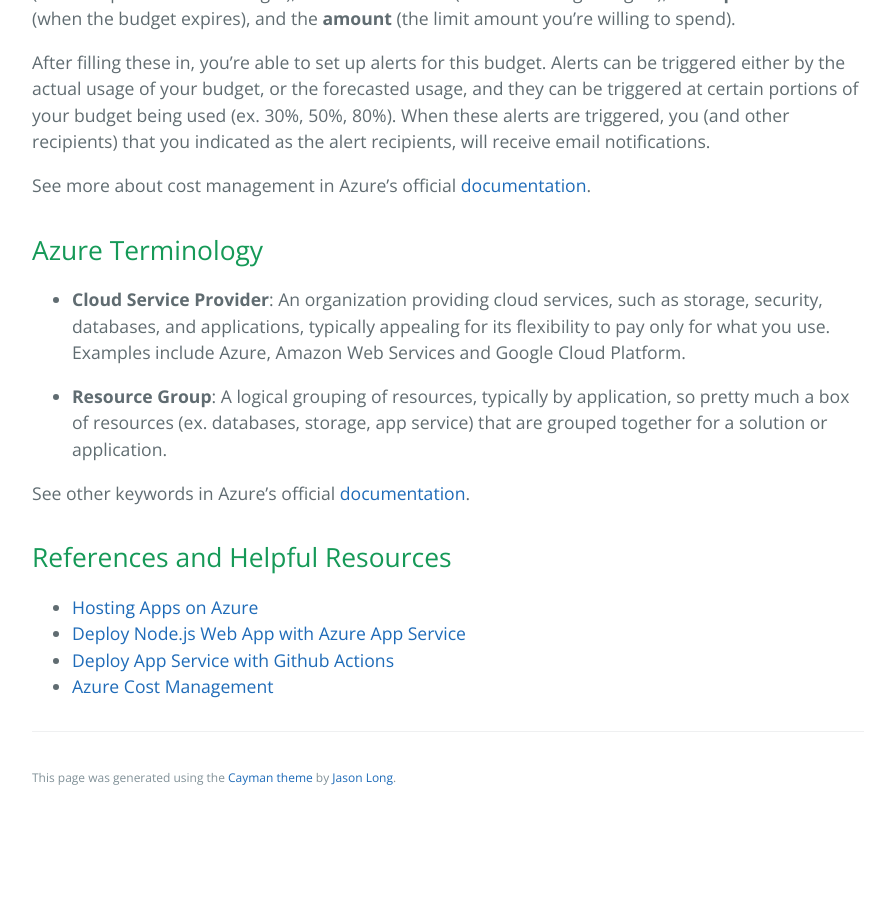
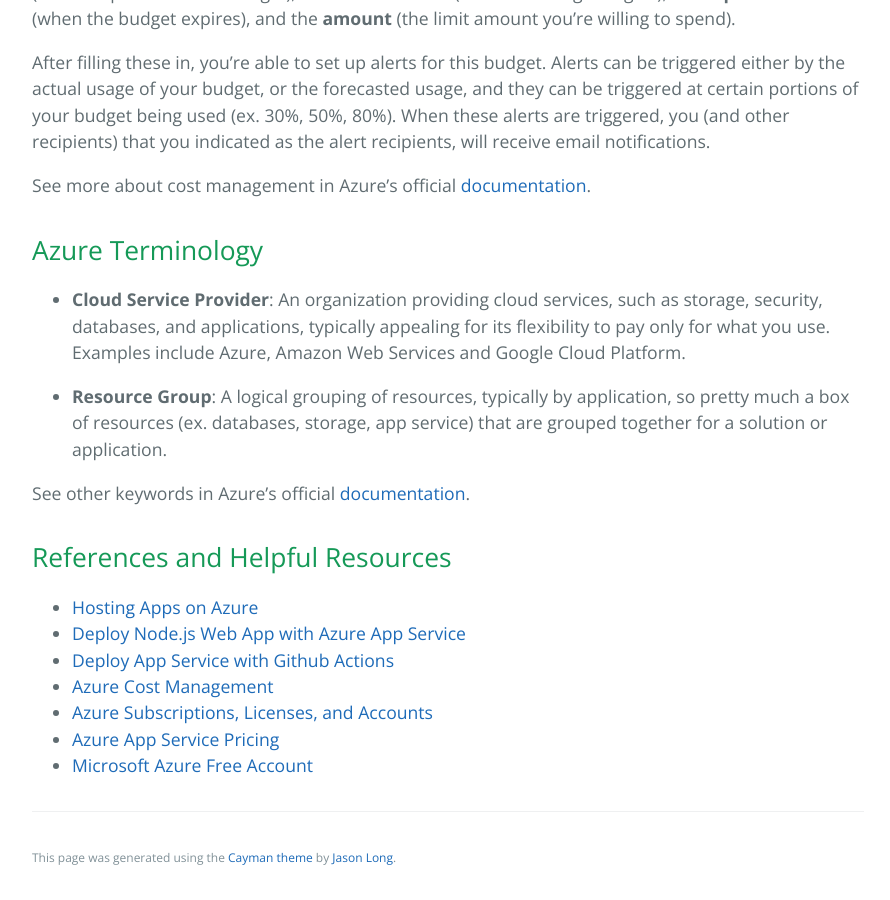
Before and after one commit to learning-software-engineering/learning-software-engineering.github.io, a Jekyll site: the page built from Topics/Development_Process/Azure_webapp_deployment_with_nodejs.md, in a window 1280 px wide and 900 px high, scrolled down 6755 px. Shown: the whole window, without its empty margins (192-1082 px from the left). Built offline with Jekyll 4.4.1, drawn with Linux system fonts in a browser that asks for light colours; our own code applies the rules of GitHub Pages for plain Markdown files; before the commit the page ends 7575 px from its top, so only the background shows below that.

Commit message:
Added new resources referenced and helpful to reader.

```diff
--- a/Topics/Development_Process/Azure_webapp_deployment_with_nodejs.md
+++ b/Topics/Development_Process/Azure_webapp_deployment_with_nodejs.md
@@ -109,7 +109,6 @@
     - The default region and Linux plan defaults should suffice, but make sure to **change the Pricing Plan to Free F1 (Shared infrastructure)**.
     - Select **Review + Create** and then **Create**.
 
-
     After you get a notification that the deployment succeeded, navigate to your web app on the Azure portal.
 
     - On the sidebar, select **Deployment Center**.
@@ -119,7 +118,6 @@
     - After a couple minutes, confirm that you can access the deployed URL, and that there's a workflow file in your Github repository.
 
     Congratulations, you've deployed a web app using Azure, and integrated it with Github Actions too!
-
 
 2. Deploy your Web App with the Azure CLI (if you proceed with this option, you'll need to follow along with the [CI/CD with Github Actions](#cicd-with-github-actions) instructions to integrate Github Actions)
 
@@ -195,3 +193,6 @@
 - [Deploy Node.js Web App with Azure App Service](https://learn.microsoft.com/en-us/azure/app-service/quickstart-nodejs?tabs=linux&pivots=development-environment-vscode)
 - [Deploy App Service with Github Actions](https://learn.microsoft.com/en-us/azure/app-service/deploy-github-actions?tabs=applevel)
 - [Azure Cost Management](https://www.youtube.com/watch?v=7w88KBVesPI&t=320s)
+- [Azure Subscriptions, Licenses, and Accounts](https://learn.microsoft.com/en-us/microsoft-365/enterprise/subscriptions-licenses-accounts-and-tenants-for-microsoft-cloud-offerings?view=o365-worldwide)
+- [Azure App Service Pricing](https://azure.microsoft.com/en-ca/pricing/details/app-service/windows/)
+- [Microsoft Azure Free Account](https://azure.microsoft.com/en-gb/free/free-account-faq/#layout-container-uid4f88)
```
